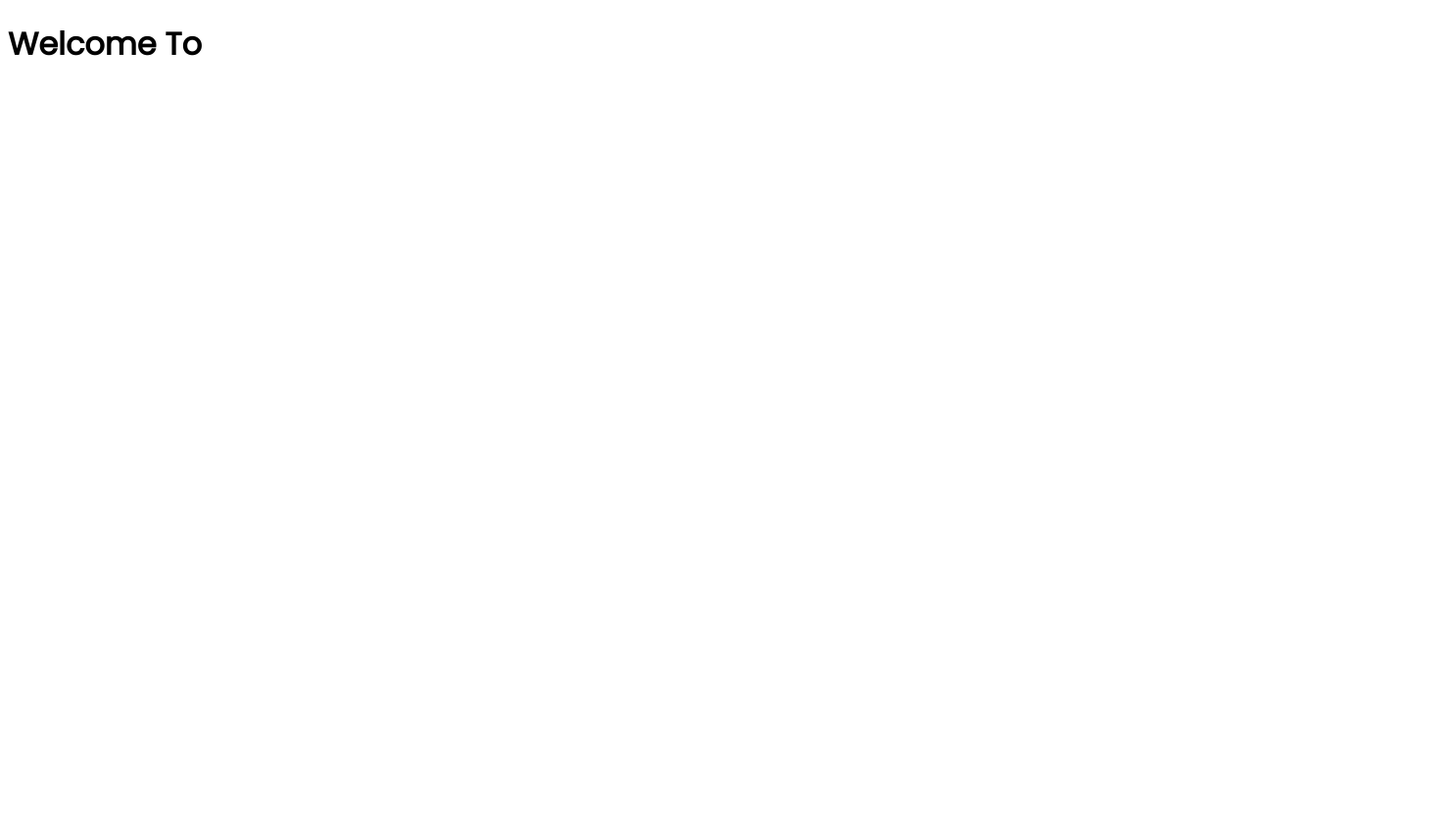
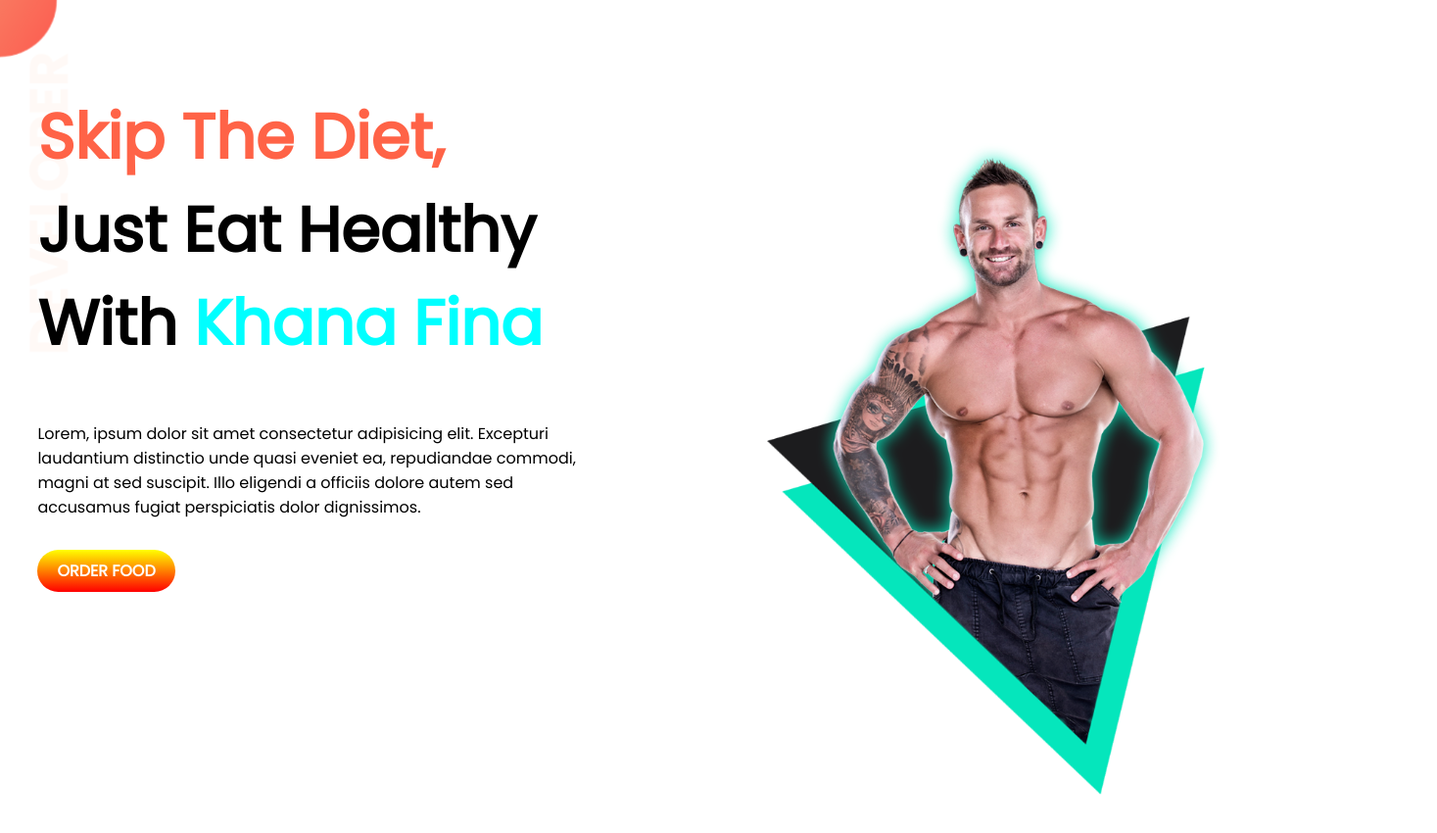
Before and after one commit to mdpervaj/food-repo, a plain HTML site: page index.html in a window 1280 px wide. Shown: the whole page at 98% size, 1467 px wide, since content can reach past the window. Before the commit the page ends 800 px from the top, so only its background shows below. Drawn offline with Linux system fonts and the light colour scheme.

Commit message:
part1-done

```diff
--- a/index.html
+++ b/index.html
@@ -15,7 +15,23 @@
 </head>
 
 <body>
-    <h1>Welcome To</h1>
+    <section class="bg-image">
+        <div class="part1-half">
+            <h1><span class="heading-color">Skip The Diet,</span> Just Eat Healthy With <span
+                    class="khana-fina-color">Khana Fina</span></h1>
+            <p>Lorem, ipsum dolor sit amet consectetur adipisicing elit. Excepturi laudantium distinctio unde quasi
+                eveniet
+                ea, repudiandae commodi, magni at sed suscipit. Illo eligendi a officiis dolore autem sed accusamus
+                fugiat
+                perspiciatis dolor dignissimos.</p>
+            <div class="food-link2">
+                <a class="food-link" target="_blank" href="https://www.linkedin.com/">ORDER FOOD</a>
+            </div>
+        </div>
+        <div class="part1-half">
+            <img class="fitman-image" src="image/fitman.png" alt="">
+        </div>
+    </section>
 
 </body>
 
--- a/style.css
+++ b/style.css
@@ -3,4 +3,52 @@ body {
     font-family: 'Alfa Slab One', cursive;
     font-family: 'Bebas Neue', cursive;
     font-family: 'Poppins', sans-serif;
+    margin: 0px;
 }
+
+section {
+    display: flex;
+
+}
+
+h1 {
+    font-size: 400%;
+}
+
+.heading-color {
+    color: tomato;
+}
+
+.khana-fina-color {
+    color: aqua;
+}
+
+.part1-half {
+    width: 50%;
+    padding: 3%;
+}
+
+.fitman-image {
+    width: 140%;
+
+}
+
+.food-link {
+    text-decoration: none;
+    background-image: linear-gradient(yellow, red);
+    color: white;
+    padding: 10px 20px;
+    border-radius: 25px;
+    font-weight: 900;
+}
+
+
+.bg-image {
+    background-image: url(image/top-banner.png);
+    background-repeat: no-repeat;
+
+}
+
+.food-link2 {
+    margin-top: 40px;
+}
```
Also changed, not shown: image/Frame 57.jpg (deleted), image/top-banner.png (added).
